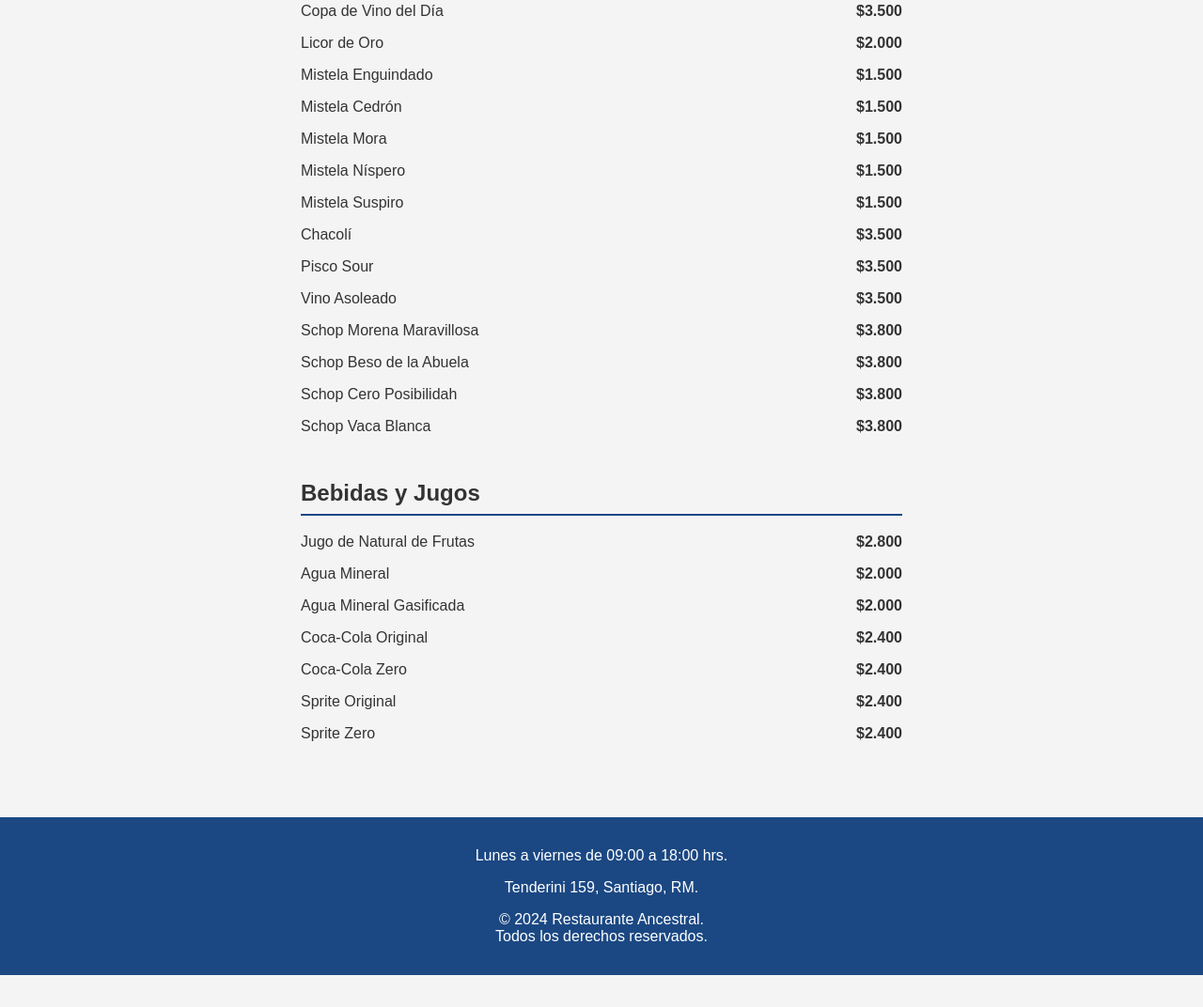
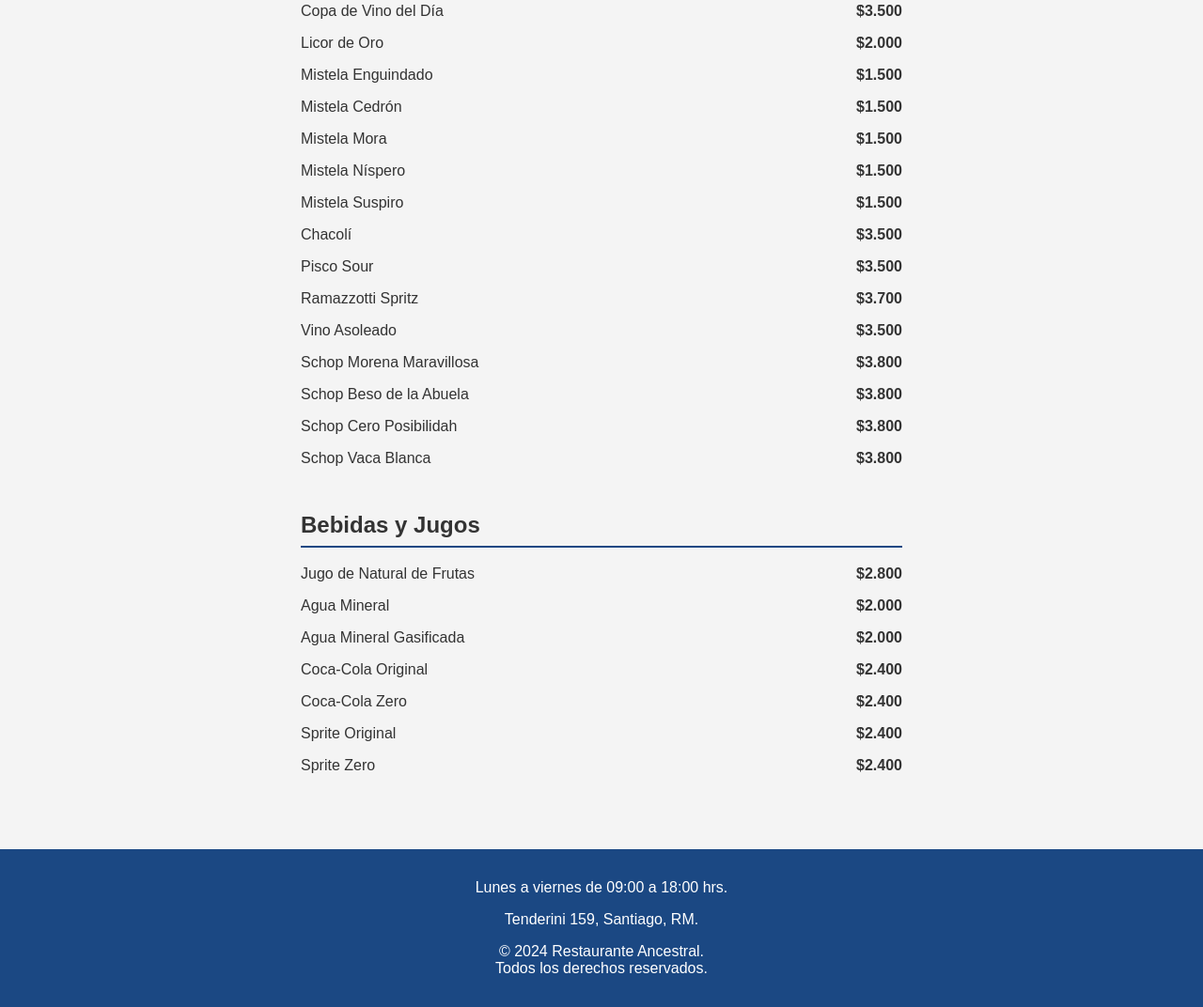
Before and after one commit to lucastoesca/lucastoesca.github.io, a plain HTML site: page index.html in a window 1280 px wide. Shown: the part 2268-3340 px from the top of the page at 94% size. Before the commit the page ends 3306 px from the top, so only its background shows below. Drawn offline with Linux system fonts and the light colour scheme.

Commit message:
Update index.html

```diff
--- a/index.html
+++ b/index.html
@@ -380,6 +380,12 @@
                 </li>
                 <li>
                     <div class="product">
+                        <span class="product-name">Ramazzotti Spritz</span>
+                        <span class="product-price">$3.700</span>
+                    </div>
+                </li>
+                <li>
+                    <div class="product">
                         <span class="product-name">Vino Asoleado</span>
                         <span class="product-price">$3.500</span>
                     </div>
```
